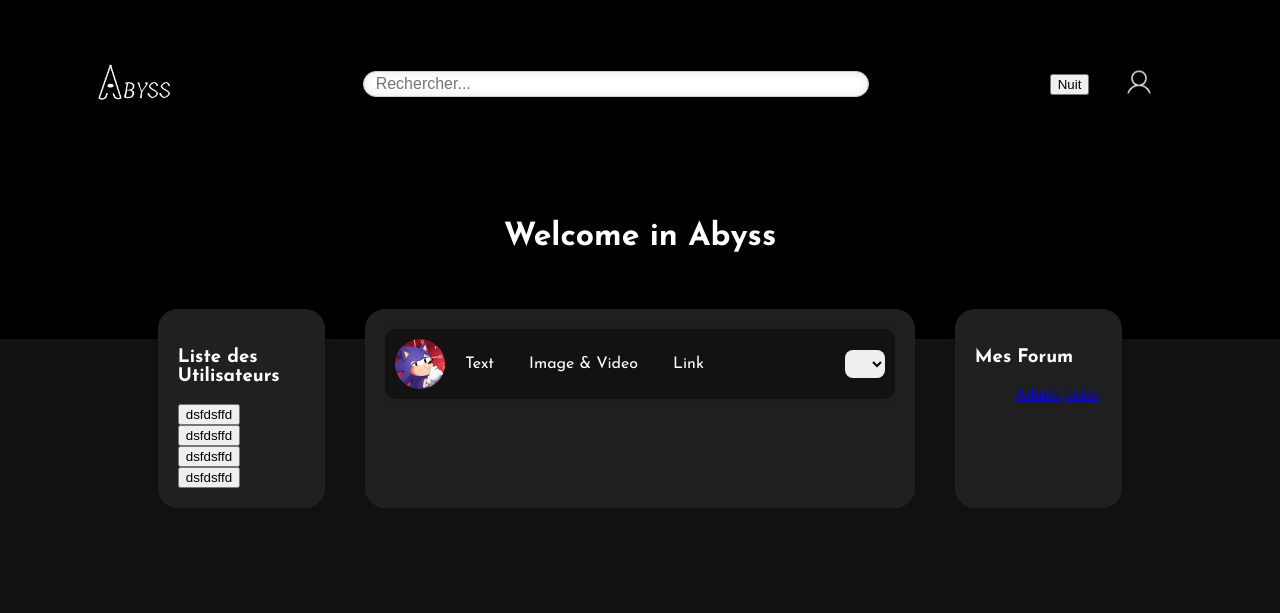
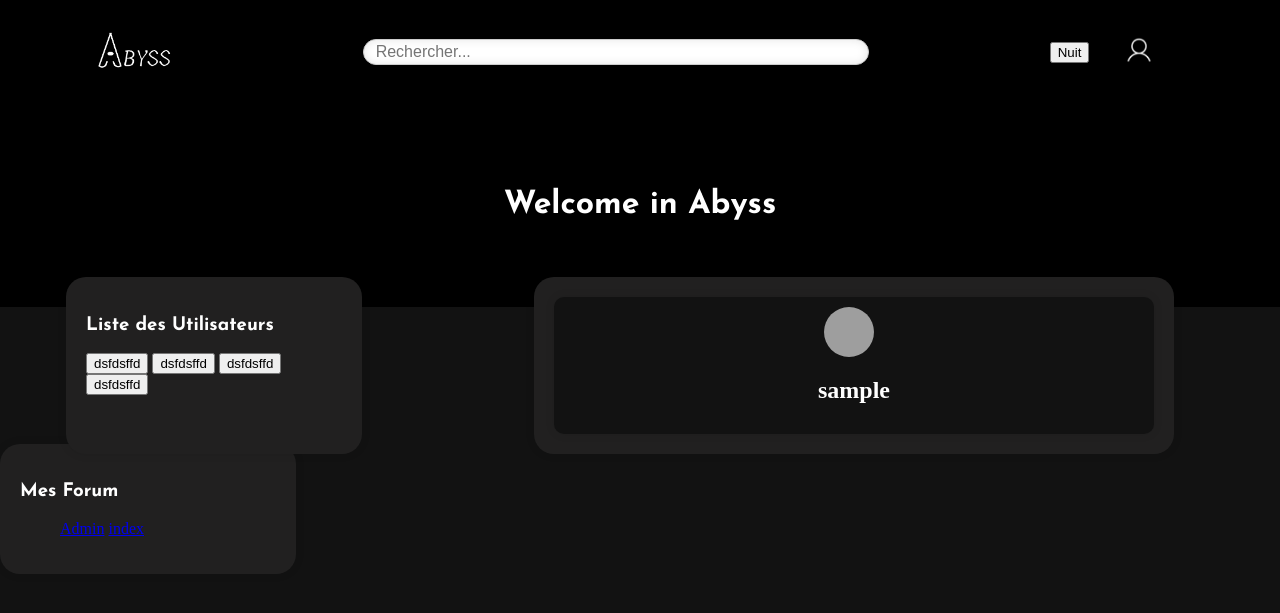
Before and after one commit to roronoa-kenzo/Projet_Annuel, a PHP site: page / in a window 1280 px wide. Shown: the top 613 px of the page. Run offline with PHP 8.4, Linux system fonts and the light colour scheme; the visitor is signed in with stand-in values (Sample User, id 1); lists and menus that the app fills with data are empty; grey boxes are pictures that could not be loaded.

Commit message:
je resou les conficomme un grand

```diff
--- /dev/null
+++ b/composants/footer.php
@@ -0,0 +1,4 @@
+
+</body>
+
+</html>
--- /dev/null
+++ b/composants/header.php
@@ -0,0 +1,18 @@
+<!DOCTYPE html>
+<html lang="en">
+
+<head>
+    <meta charset="UTF-8">
+    <meta name="viewport" content="width=device-width, initial-scale=1.0">
+    <link rel="stylesheet" href="../public/css/style.css">
+    <link rel="preconnect" href="https://fonts.googleapis.com">
+    <link rel="preconnect" href="https://fonts.gstatic.com" crossorigin>
+    <title>Abyss</title>
+    <link href="https://fonts.googleapis.com/css2?family=Josefin+Sans:ital,wght@0,100..700;1,100..700&display=swap"
+        rel="stylesheet">
+    <link rel="icon" type="image/png" href="../public/img/abyssicon.png">
+    <?php require_once("../composants/ResquestDarkMode.php"); ?>
+
+</head>
+
+<body class="<?php echo $darkMode ? 'dark-mode' : ''; ?> indexBody">
--- a/composants/navbar.php
+++ b/composants/navbar.php
@@ -1,5 +1,5 @@
 <!-- composants/navbar.php -->
-
+<header>
     <nav class="navbar">
         <img src="../public/img/icon.png" alt="Abyss" class="logo">
         <div id="searchBar" class="search-container">
@@ -33,3 +33,4 @@
             </a>
         </div>
     </nav>
+</header>
--- /dev/null
+++ b/composants/script_link.php
@@ -0,0 +1,4 @@
+<script src="../public/js/searchbar.js"></script>
+<script src="../public/js/darkmode.js"></script>
+<script src="../public/js/upload.js"></script>
+<script src="../public/js/createpost.js"></script>
--- a/public/css/style.css
+++ b/public/css/style.css
@@ -38,7 +38,6 @@ header {
     width: 100%;
     justify-content: space-around;
     align-items: center;
-    padding-top: 2em;
   }
 
 .nav_third{
@@ -104,14 +103,11 @@ h3{
 .suggestions p:hover {
   background-color: #f0f0f0;
 }
-
-.container {
-  display: flex;
+.profile_first{
+  display:flex;
+  align-items: center;
   flex-direction: column;
-  align-items: center;
-  justify-content: center;
 }
-
 .black-frame {
   background-color: black;
   color: white;
--- a/view/index.php
+++ b/view/index.php
@@ -1,21 +1,4 @@
-<!DOCTYPE html>
-<html lang="en">
-
-<head>
-    <meta charset="UTF-8">
-    <meta name="viewport" content="width=device-width, initial-scale=1.0">
-    <link rel="stylesheet" href="../public/css/style.css">
-    <link rel="preconnect" href="https://fonts.googleapis.com">
-    <link rel="preconnect" href="https://fonts.gstatic.com" crossorigin>
-    <title>Abyss</title>
-    <link href="https://fonts.googleapis.com/css2?family=Josefin+Sans:ital,wght@0,100..700;1,100..700&display=swap"
-        rel="stylesheet">
-    <link rel="icon" type="image/png" href="../public/img/abyssicon.png">
-    <?php require_once("../composants/ResquestDarkMode.php"); ?>
-</head>
-
-<body class="<?php echo $darkMode ? 'dark-mode' : ''; ?> indexBody">
-
+<?php include '../composants/header.php'; ?>
 <?php include '../composants/navbar.php'; ?>
 
 <main class="container">
@@ -26,13 +9,9 @@
         <?php include '../composants/white_content_left.php'; ?>
         <div class="white-content">
             <div class="post-container">
-                    <div class="post-header">
-                        <img src="../public/img/user-avatar.png" alt="User Avatar" class="user-avatar">
-                        <?php include '../composants/post-options.php'; ?>
-                        <div class="iceberg-select">
-                            <select>
-
-                            </select>
+            <div class="profile_first">
+                  <img src="<?php echo htmlspecialchars($_SESSION["user_profile"]); ?>" alt="User Avatar" class="user-avatar">
+                  <h2><strong><?php echo htmlspecialchars($_SESSION["username"]); ?></strong></h2>
                </div>
                 </div>
 
```
Also changed, not shown: serveur/logout.php (added, +17 -0 lines), view/registerResult.php (+7 -1 lines). Lines whose indentation alone changed are shown as unchanged.
